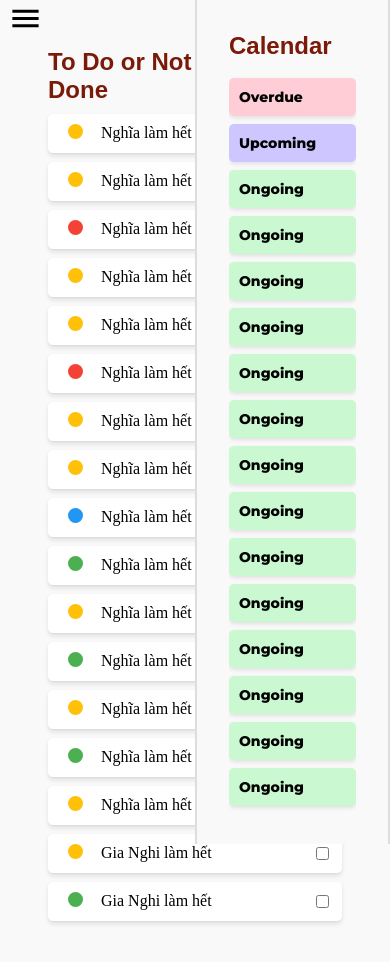
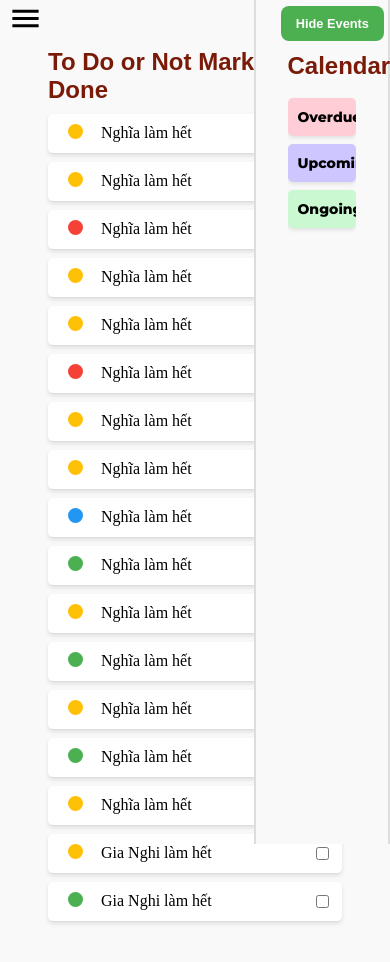
Before and after one commit to gianghitran/NT208.P21.ATTN_Personal-Smart-Scheduling-System-with-AI, a React (Vite) app in the folder Workspace/App/client/: page /Mytask in a window 390 px wide. Shown: the top 962 px of the page. Built offline with nearby package versions, Linux system fonts and the light colour scheme.

Commit message:
mobile friendly my Task

```diff
--- a/Workspace/App/client/src/Components/Mytask/Mytask.jsx
+++ b/Workspace/App/client/src/Components/Mytask/Mytask.jsx
@@ -1,28 +1,19 @@
-import React from "react";
 import { Link } from "react-router-dom";
 import "./mytask.css";
 import threebears from "../../assets/threebears.jpg";
+import React, { useState } from "react";
+import NavCal from "./Nav_calendar";
+const Mytask = () => {
+  const [showCalendar, setShowCalendar] = useState(true);
 
-const Mytask = () => {
+        const toggleCalendar = () => {
+          setShowCalendar((prev) => !prev);
+        };
+
   return (
+
     <div className="app-container">
-      {/* <div className="mytask"> */}
-      {/* <div className="site-title"> */}
-      {/* <img src={threebears} alt="logo"/> */}
-      {/* <Link to="/">My Task</Link> */}
-      {/* </div> */}
-        {/* <nav>
 
-          <ul>
-            <li><Link to="/">My Task</Link></li>
-            <li><Link to="/notifications">🔔 Notifications</Link></li>
-            <li><Link to="/goals">🎯 Goals</Link></li>
-          </ul>
-        </nav> */}
-
-      {/* </div> */}
-
-      {/* Main Content */}
       <div className="main-content">
         {/* Task Dashboard */}
 
@@ -103,44 +94,28 @@ const Mytask = () => {
           </div>
         </div>
 
+        {/* Button để ẩn/hiện Calendar */}
+        <button className="toggle-btn" onClick={toggleCalendar}>
+          {showCalendar ? "Hide Events" : "Show Events"}
+        </button>
+
         {/* Calendar */}
-        <div className="calendar">
-            <div className="header">
-                    <h2>Calendar</h2>
-                </div>
+        {showCalendar && (
+          <div className="calendar">
+
+            <div className="calshow">
+              <div>
+                <h2>Calendar</h2>
+              </div>
               <div className="calendar-content">
-
                 <div className="task-event-red">Overdue</div>
                 <div className="task-event-blue">Upcoming</div>
                 <div className="task-event-green">Ongoing</div>
-                <div className="task-event-green">Ongoing</div>
-                <div className="task-event-green">Ongoing</div>
-                <div className="task-event-green">Ongoing</div>
-                <div className="task-event-green">Ongoing</div>
-
-                <div className="task-event-green">Ongoing</div>
-
-                <div className="task-event-green">Ongoing</div>
-                <div className="task-event-green">Ongoing</div>
-                <div className="task-event-green">Ongoing</div>
-                <div className="task-event-green">Ongoing</div>
-                <div className="task-event-green">Ongoing</div>
-                <div className="task-event-green">Ongoing</div>
-                <div className="task-event-green">Ongoing</div>
-                <div className="task-event-green">Ongoing</div>
-                <div className="task-event-green">Ongoing</div>
-                <div className="task-event-green">Ongoing</div>
-                <div className="task-event-green">Ongoing</div>
-                <div className="task-event-green">Ongoing</div>
-                <div className="task-event-green">Ongoing</div>
-                <div className="task-event-green">Ongoing</div>
-                <div className="task-event-green">Ongoing</div>
-
-
               </div>
             </div>
-        </div>
-
+          </div>
+        )}
+      </div>
     </div>
   );
 };
--- /dev/null
+++ b/Workspace/App/client/src/Components/Mytask/Nav_calendar.jsx
@@ -0,0 +1,15 @@
+import React, { useState } from "react";
+import "./mytask.css";
+
+const NavCal = ({ toggleCalendar }) => {
+  return (
+    <nav className="navbar">
+      <button className="menu-toggle" onClick={toggleCalendar}>
+
+      </button>
+      <h1></h1>
+    </nav>
+  );
+};
+
+export default NavCal;
--- a/Workspace/App/client/src/Components/Mytask/mytask.css
+++ b/Workspace/App/client/src/Components/Mytask/mytask.css
@@ -29,9 +29,8 @@
     flex: 1;
     background: #f9f9f9;
     padding: 2rem;
-    /* margin-left: 0px; */
-    margin-right: 0px;
-
+    width:100%;
+    left:0;
   }
 
   /* Task Dashboard */
@@ -88,32 +87,6 @@
   .blue { background: #2196F3; }
   .green { background: #4CAF50; }
 
-  /* Calendar */
-  .calendar {
-    width:50%;
-    flex: 1;
-    flex-shrink:1;
-    padding: 2rem;
-    border-left: 2px solid #ddd;
-    position: fixed;
-    top: 0;
-    right: 0;
-    /* width: 800px; */
-    height: 100vh;
-    display: flex;
-    flex-direction: column;
-    background-color: #f9f9f9;
-    border-right: solid 2px #ddd;
-    font-family: "Montserrat", sans-serif;
-    font-optical-sizing: auto;
-    font-weight: 800;
-    font-style: normal;
-  }
-
-  .calendar-content {
-    overflow-y: auto; /*thanh cuộn */
-    margin-top: 10px;
-  }
 
   .task-event-red {
     background: rgb(255, 205, 214);
@@ -154,11 +127,61 @@
     border-radius: 5px;
     box-shadow: 0px 2px 4px rgba(0, 0, 0, 0.1);
   }
+
+
+  /* Button Toggle Calendar */
+.toggle-btn {
+  background-color: #4caf50; /* Màu xanh lá */
+  color: white;
+  font-size: 0.8rem;
+  font-weight: bold;
+  padding: 10px 15px;
+  border: none;
+  border-radius: 8px;
+  cursor: pointer;
+  transition: all 0.3s ease-in-out;
+  right:6px;
+  top:6px;
+  display: block;
+  position: fixed;
+  z-index: 9999;
+}
+
+.toggle-btn:hover {
+  background-color: #388e3c; /* Màu xanh đậm hơn khi hover */
+}
+
+.toggle-btn:active {
+  transform: scale(1);
+}
+
+
+
+  /* Calendar */
+  .calendar {
+    width:35%;
+    flex: 1;
+    flex-shrink:1;
+    padding: 2rem;
+    border-left: 2px solid #ddd;
+    position: fixed;
+    right: 0;
+    top:0;
+    height: 100vh;
+    display: flex;
+    flex-direction: column;
+    background-color: #f9f9f9;
+    border-right: solid 2px #ddd;
+    font-family: "Montserrat", sans-serif;
+    font-optical-sizing: auto;
+    font-weight: 800;
+    font-style: normal;
+  }
   .calendar h2{
     font-size: 1.5 rem;
     font-weight: bold;
     color:#7a1a08;
-
+    margin-top: 20px;
     font-family: "Poppins", sans-serif;
     font-optical-sizing: auto;
     font-weight: 800;
@@ -166,3 +189,12 @@
 
 
   }
+
+  .calendar-content {
+    overflow-y: auto; /*thanh cuộn */
+    margin-top: 10px;
+  }
+.calendar.hidden {
+  opacity: 0;
+  max-height: 0;
+}
```
